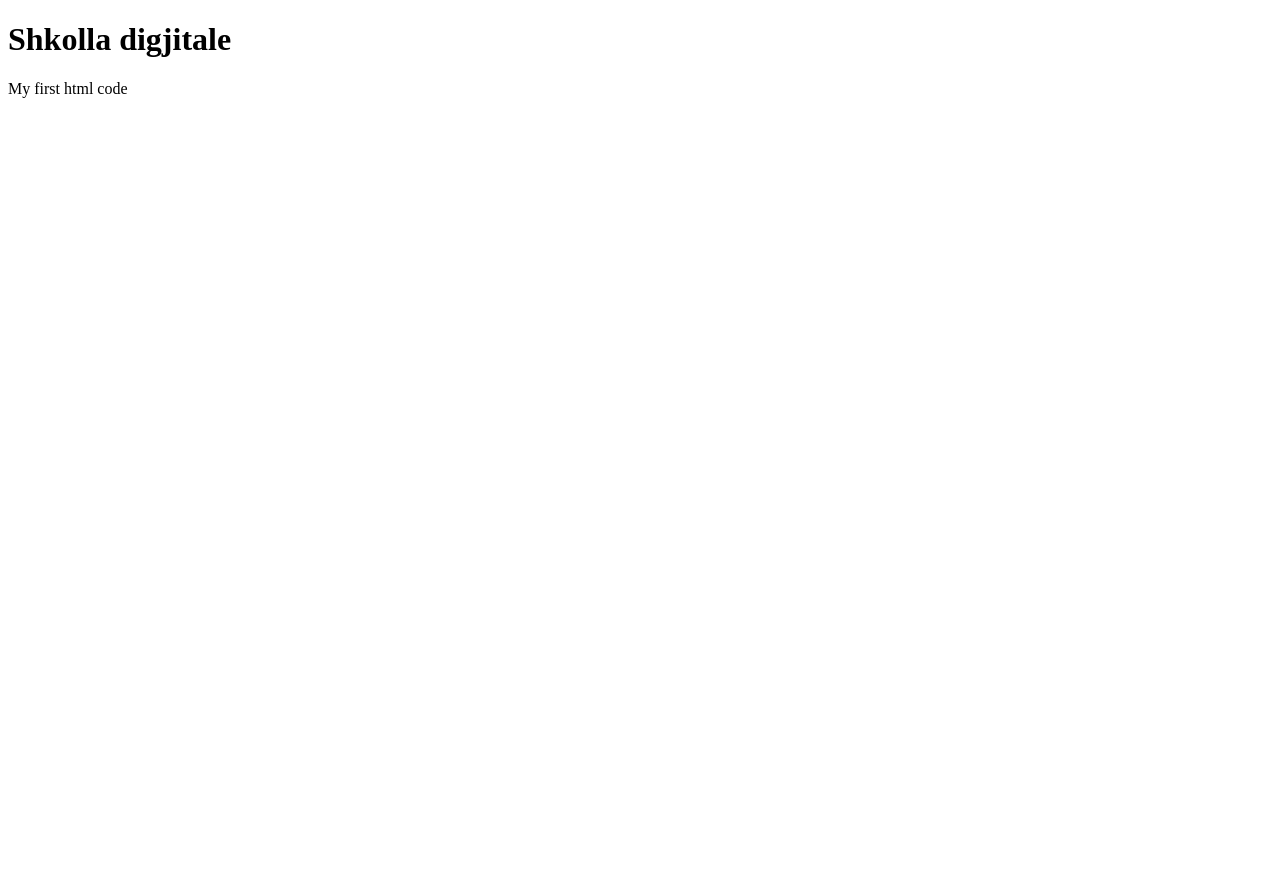
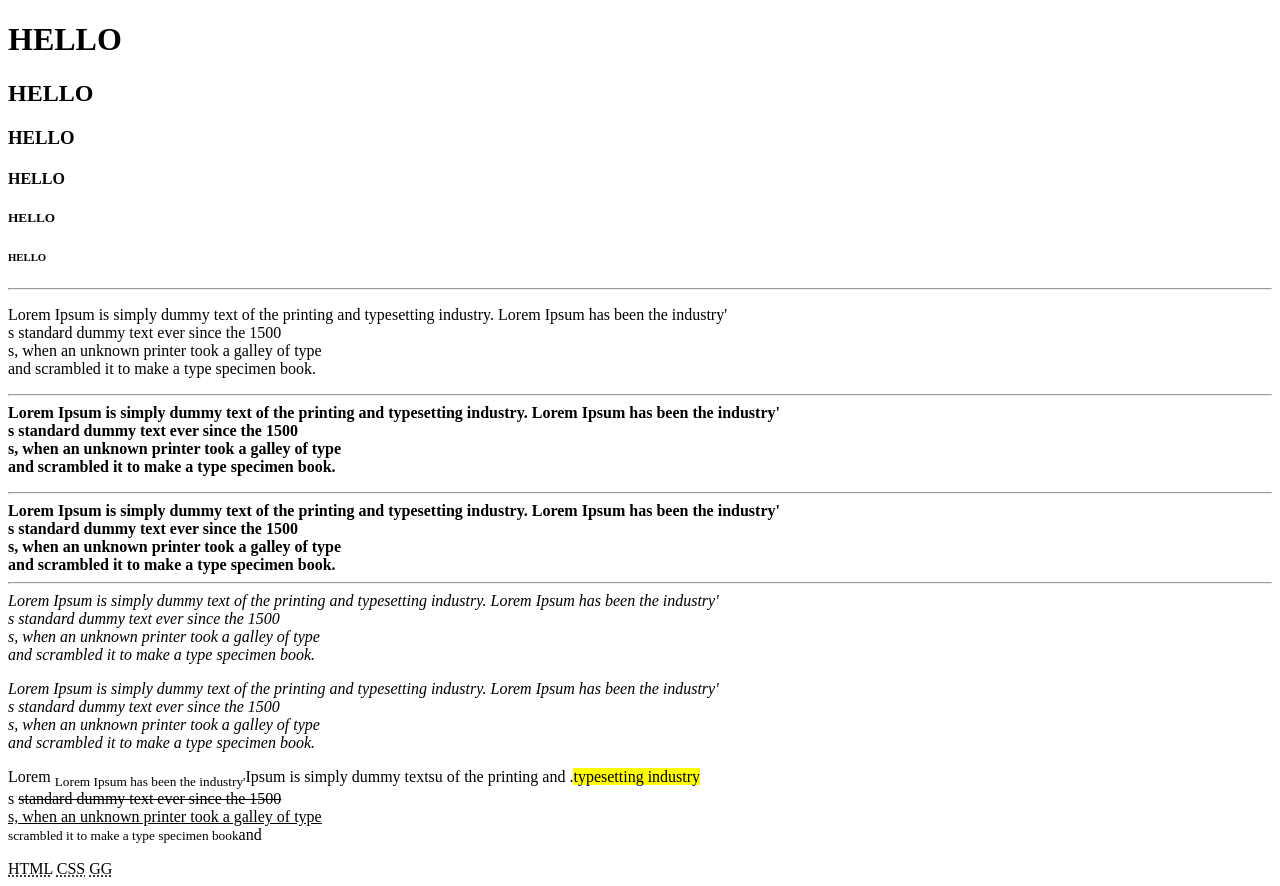
Before and after one commit to muhamedrexhepi1/Lesson-3, a plain HTML site: page index.html in a window 1280 px wide. Before the commit the page ends 800 px from the top, so only its background shows below. Drawn offline with Linux system fonts and the light colour scheme.

Commit message:
Lesson 3

```diff
--- a/index.html
+++ b/index.html
@@ -3,8 +3,43 @@
     <head>
         <title>Lesson 3</title>
         <body>
-            <h1>Shkolla digjitale</h1>
-            <p>My first html code</p>
+            <h1>HELLO</h1>
+            <h2>HELLO</h2>
+            <h3>HELLO</h3>
+            <h4>HELLO</h4>
+            <h5>HELLO</h5>
+            <h6>HELLO</h6>
+            <hr>
+            <p>Lorem Ipsum is simply dummy text of the printing and typesetting industry. Lorem Ipsum has been the industry'<br>
+                s standard dummy text ever since the 1500 <br>
+                s, when an unknown printer took a galley of type <br>
+                and scrambled it to make a type specimen book.</p>
+                <hr>
+                <strong>Lorem Ipsum is simply dummy text of the printing and typesetting industry. Lorem Ipsum has been the industry'<br>
+                    s standard dummy text ever since the 1500 <br>
+                    s, when an unknown printer took a galley of type <br>
+                    and scrambled it to make a type specimen book.</p> <hr>
+                </strong><b>Lorem Ipsum is simply dummy text of the printing and typesetting industry. Lorem Ipsum has been the industry'<br>
+                        s standard dummy text ever since the 1500 <br>
+                        s, when an unknown printer took a galley of type <br>
+                        and scrambled it to make a type specimen book.</b> <hr>
+                        <em>Lorem Ipsum is simply dummy text of the printing and typesetting industry. Lorem Ipsum has been the industry'<br>
+                                s standard dummy text ever since the 1500 <br>
+                                s, when an unknown printer took a galley of type <br>
+                                and scrambled it to make a type specimen book.</em>
+                                <p><i>Lorem Ipsum is simply dummy text of the printing and typesetting industry. Lorem Ipsum has been the industry'<br>
+                                    s standard dummy text ever since the 1500 <br>
+                                    s, when an unknown printer took a galley of type <br>
+                                    and scrambled it to make a type specimen book.</i></p>
+                                    <p>Lorem <sub>Lorem Ipsum has been the industry'</sub>Ipsum is simply dummy textsu of the printing and .<mark>typesetting industry</mark> <br>
+                                        s <del>standard dummy text ever since the 1500</del> <br>
+                                        <ins>s, when an unknown printer took a galley of type</ins> <br>
+
+                                        <small>scrambled it to make a type specimen book</small>and
+                            </p>
+                    <abbr title="HyperText Markup Language">HTML</abbr>
+                    <abbr title="Cascading Stzle Sheet">CSS</abbr>
+                    <abbr title="Good Game">GG</abbr>
         </body>
     </head>
 </html>
```
